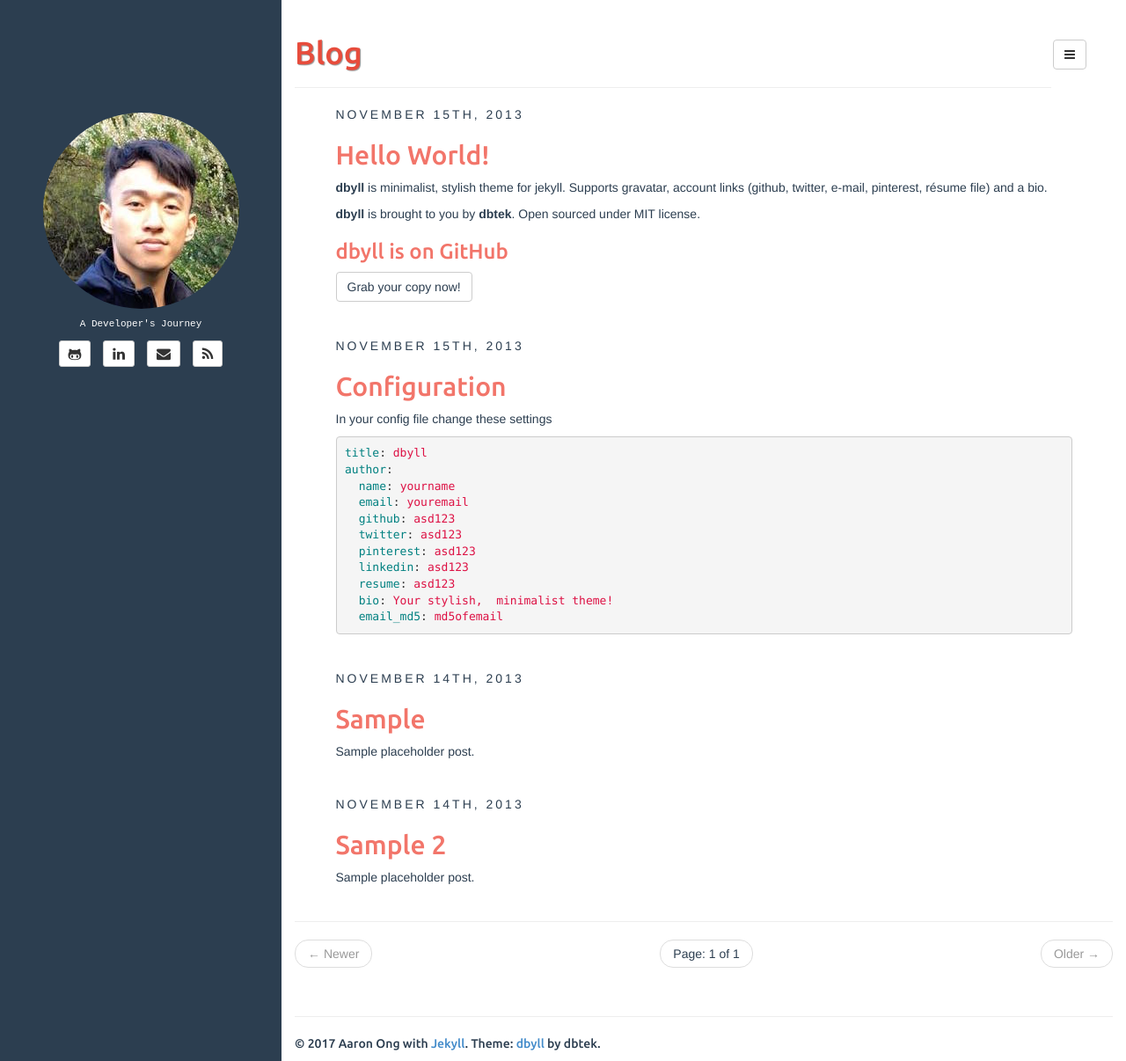
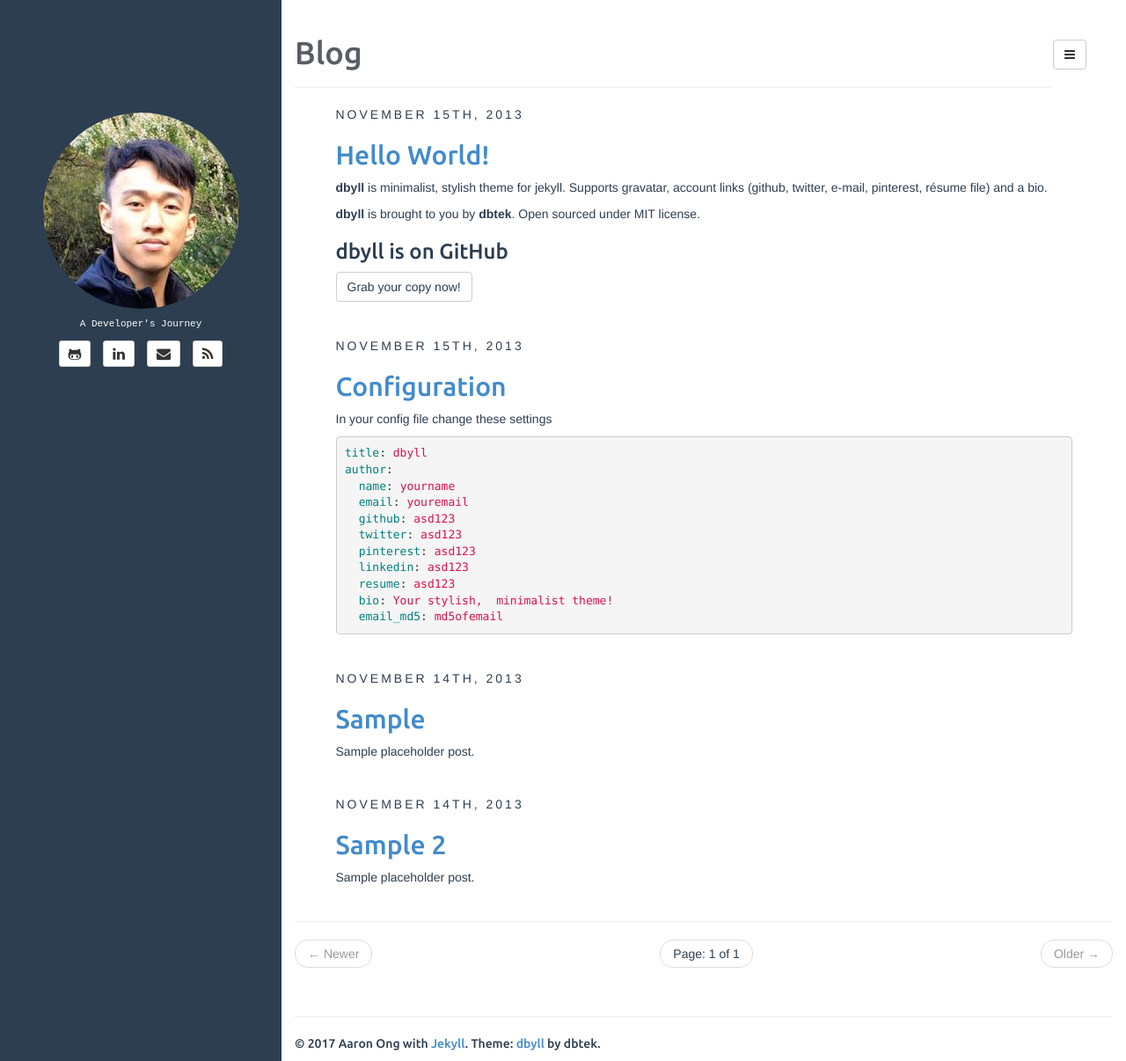
Before and after one commit to Aaronong/Aaronong.github.io, a Jekyll site: the page built from index.html, in a window 1280 px wide and 1206 px high. Shown: the whole window at 88% size. Built offline with Jekyll 4.4.1, drawn with Linux system fonts in a browser that asks for light colours; the list of posts is cut into pages by our own code.

Commit message:
Changing font style

```diff
--- a/assets/css/style.css
+++ b/assets/css/style.css
@@ -82,8 +82,8 @@ article .share .gplus:hover {
 }
 
 .page-header {
-	color: #e74c3c;
-	text-shadow: 1px 1px 1px rgba(150, 150, 150, 1);
+	color: #595e65;
+	/*text-shadow: 1px 1px 1px rgba(150, 150, 150, 1);*/
 }
 
 @media only screen and (min-width: 768px) {
@@ -122,16 +122,16 @@ article.home h3,
 article.home h4,
 article.home h5,
 article.home h6 {
-	font-family: 'Ubuntu', sans-serif;
-	color: #f2756a;
+	font-family: 'Fira Sans', 'Ubuntu', sans-serif;
+	/*color: #f2756a;*/
 }
 
-article.home h1 a,
+/*article.home h1 a,
 article.home h2 a,
 article.home h3 a,
 article.home h4 a {
 	color: #f2756a;
-}
+}*/
 article.home h1 a:hover,
 article.home h2 a:hover,
 article.home h3 a:hover,
```
